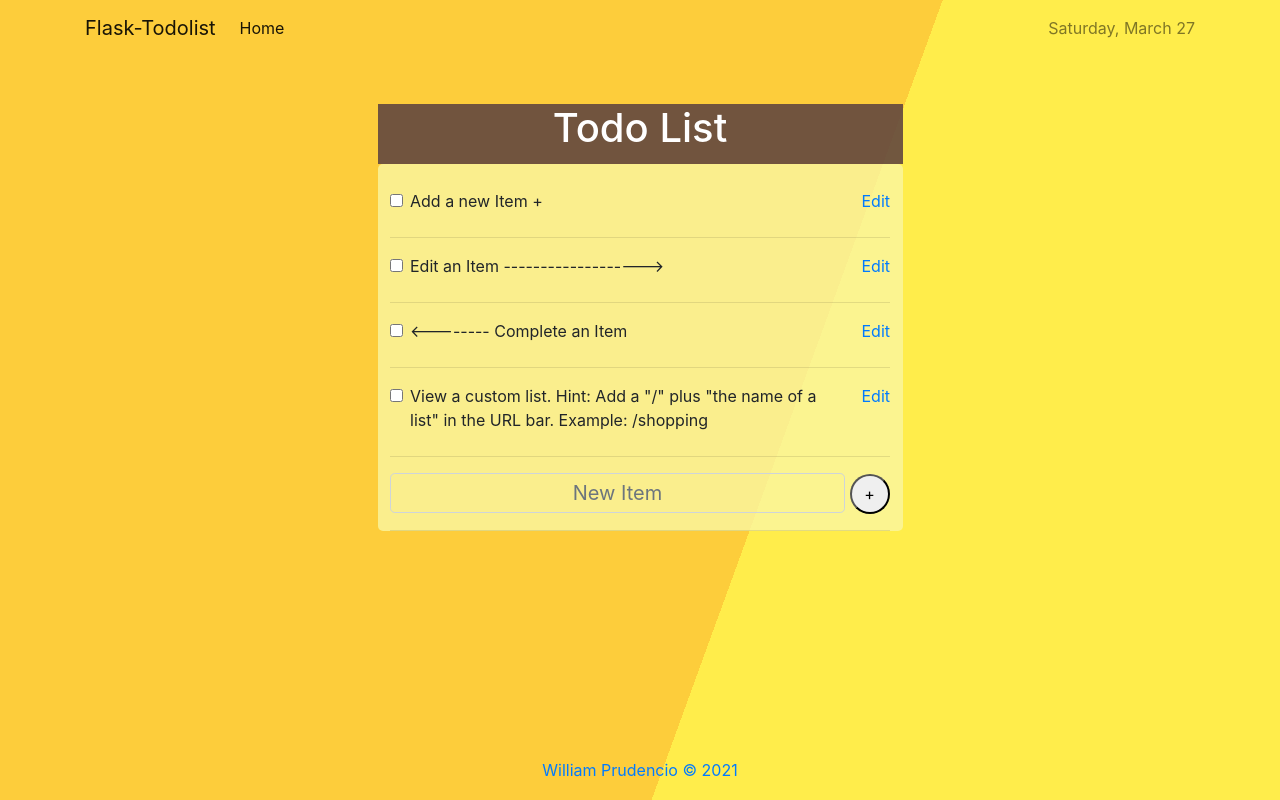
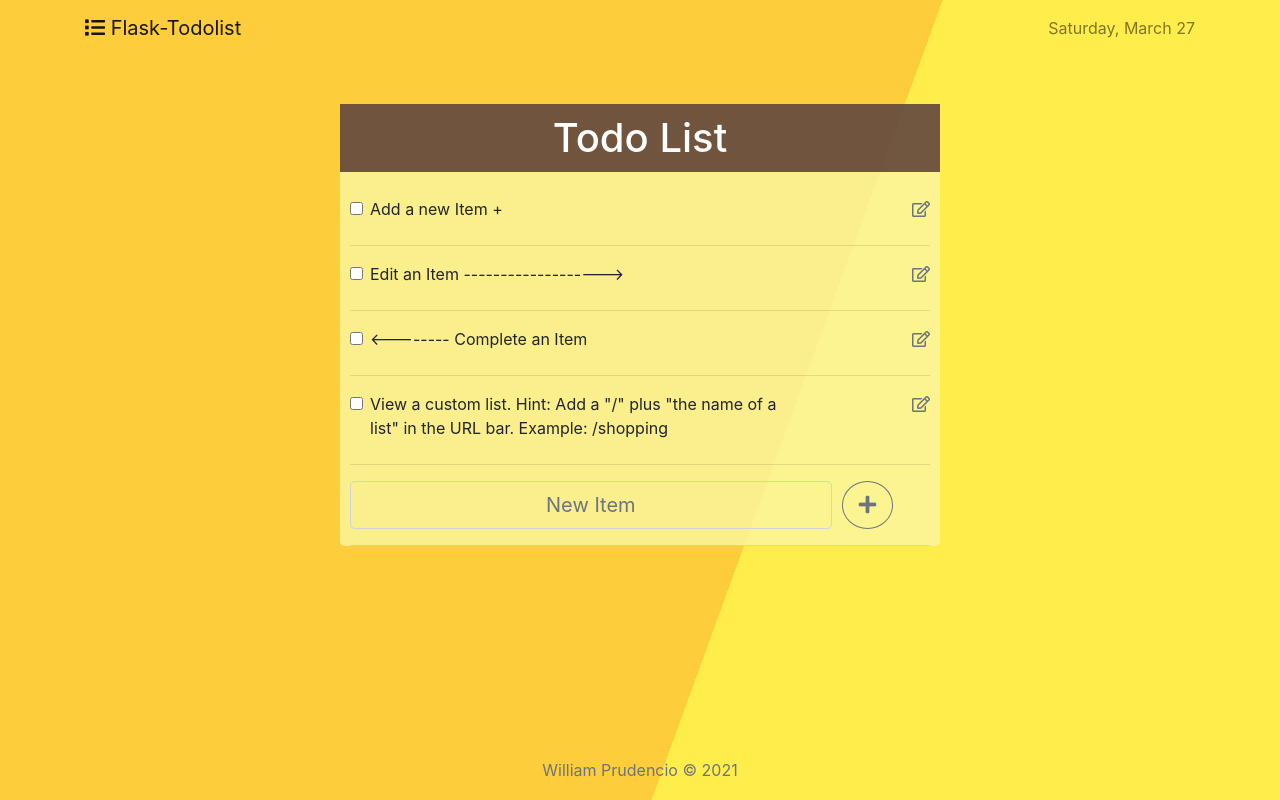
Before and after one commit to wprudencio97/todo-list, a Flask app: page /Todo in a window 1280 px wide. Run offline with Flask 2, Linux system fonts and the light colour scheme; data comes from the database, SQL or seed files in the repository; both versions use the stored data as it was after the commit; some libraries are stand-ins or nearby versions.

Commit message:
Design tweaks.

```diff
--- a/todolist/static/main.css
+++ b/todolist/static/main.css
@@ -1,8 +1,9 @@
 .title{
     margin: auto;
     text-align: center;
-    max-width: 525px;
-    height: 60px;
+    padding-top: 10px;
+    padding-bottom: 10px;
+    max-width: 600px;
     background-color:rgba(98, 72, 63, .9);
     color: white;
 }
@@ -12,14 +13,15 @@
     justify-content: center;
 }
 .section{
-    max-width: 525px;
+    max-width: 600px;
     margin: 0 auto;
     background-color: rgba(250, 247, 162, .8);
-    border-radius: 5px;
+    border-radius: 0 0 5px 5px;
 }
 .todolist{
     padding-top: 25px;
-    max-width: 500px;
+    padding-left: 10px;
+    padding-right: 10px;
     margin: 0 auto;
 }
 input[type=checkbox]:checked + label.strikethrough{
@@ -31,16 +33,6 @@ input[type=checkbox]:checked + label.strikethrough{
 input[type=text]{
     background-color: transparent;
     text-align: center;
-}
-.new-item{
-   width: 455px;
-   height: 40px;
-   display: inline-block;
-}
-.button{
-    height: 40px;
-    width: 40px;
-    border-radius: 20px;
 }
 .edit{
     float: right;
--- a/todolist/templates/custom_list.html
+++ b/todolist/templates/custom_list.html
@@ -14,17 +14,21 @@
             <div class="form-check">
                 <input name="item-id" class="form-check-input" type="checkbox" value="{{ item.id }}" onChange="this.form.submit()">
                 <label class="strikethrough" for="list-item">{{ item.item }}</label>
-                <a class="edit" href="{{url_for('edit', id=item.id)}}">Edit</a>
+                <a class="edit text-muted" href="{{url_for('edit', id=item.id)}}"><i class="far fa-edit"></i></a>
             </div>
             </div>
         </form><hr>
         {% endfor %}
 
         <form action="{{ url_for('custom_list', category=category) }}" method="POST">
-            <div class="form-group">
-                <input class="form-control form-control-lg new-item" type="text" placeholder="New Item" name="newitem" autocomplete="off">
-                <input type="hidden" name="category" value="{{category}}">
-                <button type="submit" class="button">+</button>
+            <div class="form-row">
+                <div class="col-10">
+                    <input class="form-control form-control-lg new-item" type="text" placeholder="New Item" name="newitem" autocomplete="off">
+                    <input type="hidden" name="category" value="{{category}}">
+                </div>
+                <div class="col-2">
+                    <button type="submit" class="btn btn-lg btn-outline-secondary rounded-circle"><i class="fas fa-plus"></i></button>
+                </div>
             </div>
         </form><hr>
     </div>
--- a/todolist/templates/edit.html
+++ b/todolist/templates/edit.html
@@ -15,7 +15,7 @@
     </div>
     <div class="form-group">
         <div class="center">
-            <button class="btn btn-outline-info" type="submit">Update</button>
+            <button class="btn btn-outline-secondary" type="submit">Update</button>
         </div>
     </div>
 </form><hr>
--- a/todolist/templates/template.html
+++ b/todolist/templates/template.html
@@ -14,23 +14,20 @@
     <link rel="icon" href="{{ url_for('static', filename='todolist.png') }}">
     <!--Bootstrap CSS-->
     <link rel="stylesheet" href="https://stackpath.bootstrapcdn.com/bootstrap/4.4.1/css/bootstrap.min.css" integrity="sha384-Vkoo8x4CGsO3+Hhxv8T/Q5PaXtkKtu6ug5TOeNV6gBiFeWPGFN9MuhOf23Q9Ifjh" crossorigin="anonymous">
+    <!--font awesome-->
+    <link rel="stylesheet" href="https://use.fontawesome.com/releases/v5.15.3/css/all.css" integrity="sha384-SZXxX4whJ79/gErwcOYf+zWLeJdY/qpuqC4cAa9rOGUstPomtqpuNWT9wdPEn2fk" crossorigin="anonymous">
     <!--Custom CSS-->
     <link rel="stylesheet" href="{{ url_for('static', filename='main.css') }}">
 </head>
 <body>
       <nav class="navbar navbar-expand-lg navbar-light" style="background-color: transparent;">
         <div class="container">
-        <a class="navbar-brand" href="{{ url_for('home') }}">Flask-Todolist</a>
+        <a class="navbar-brand" href="{{ url_for('home') }}"><i class="fas fa-list"></i> Flask-Todolist</a>
         <button class="navbar-toggler" type="button" data-toggle="collapse" data-target="#navbarText" aria-controls="navbarText" aria-expanded="false" aria-label="Toggle navigation">
           <span class="navbar-toggler-icon"></span>
         </button>
         <div class="collapse navbar-collapse" id="navbarText">
-          <ul class="navbar-nav mr-auto">
-            <li class="nav-item active">
-              <a class="nav-link" href="{{ url_for('home') }}">Home <span class="sr-only">(current)</span></a>
-            </li>
-          </ul>
-          <span class="navbar-text">
+          <span class="navbar-text ml-auto">
             {{today}}
           </span>
         </div>
@@ -41,7 +38,7 @@
 
     <footer class="footer">
         <div class="container">
-            <span class="text-muted"><a href="https://github.com/wprudencio97" target="_blank">William Prudencio &copy; {{ year }}</a> </span>
+            <span><a href="https://github.com/wprudencio97" target="_blank" class="text-muted">William Prudencio &copy; {{ year }}</a> </span>
         </div>
     </footer>
 
--- a/wsgi.py
+++ b/wsgi.py
@@ -1,4 +1,4 @@
 from todolist import app
 
 if __name__ == '__main__':
-    app.run()
+    app.run(debug=True)
```
Also changed, not shown: todolist/templates/home.html (+9 -4 lines), todolist/site.db, 2 other files.
